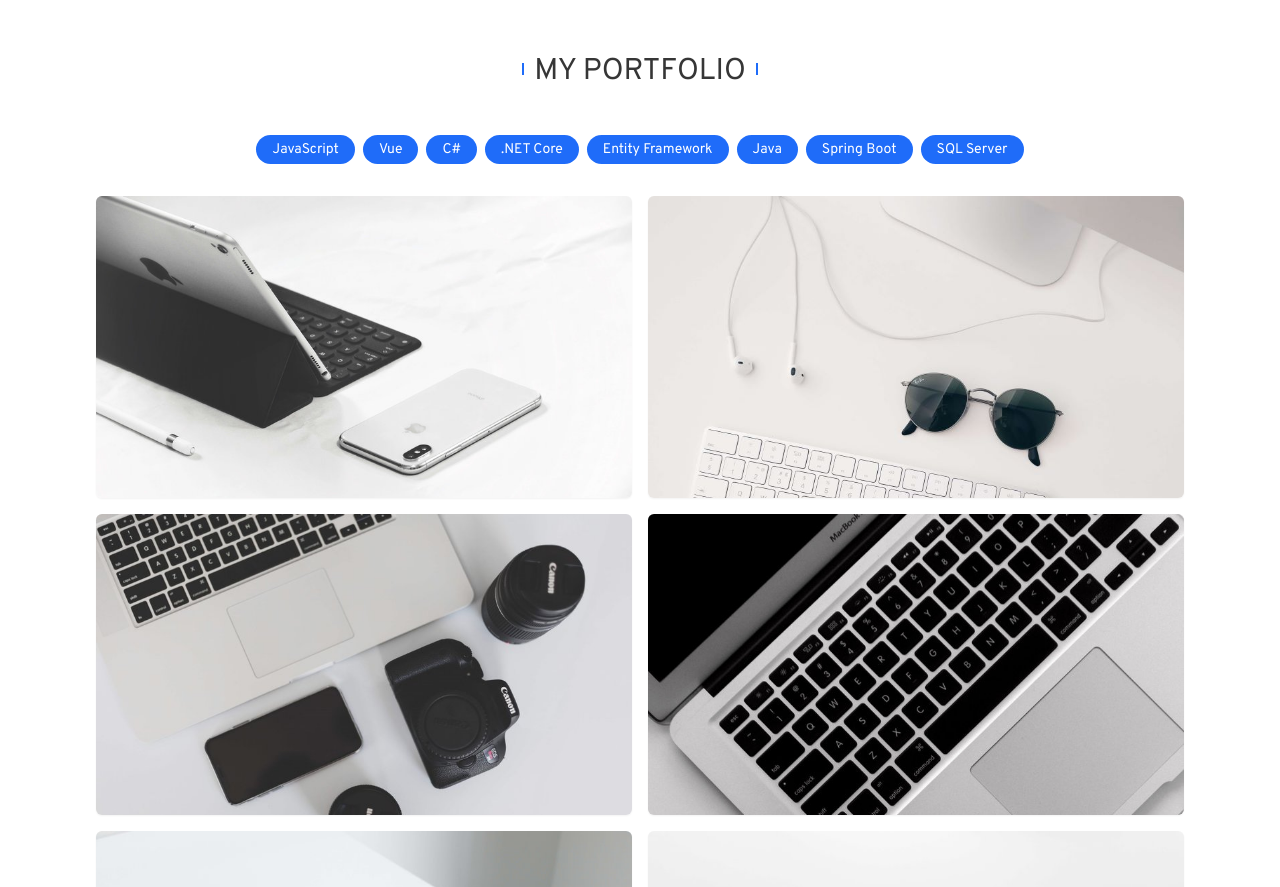
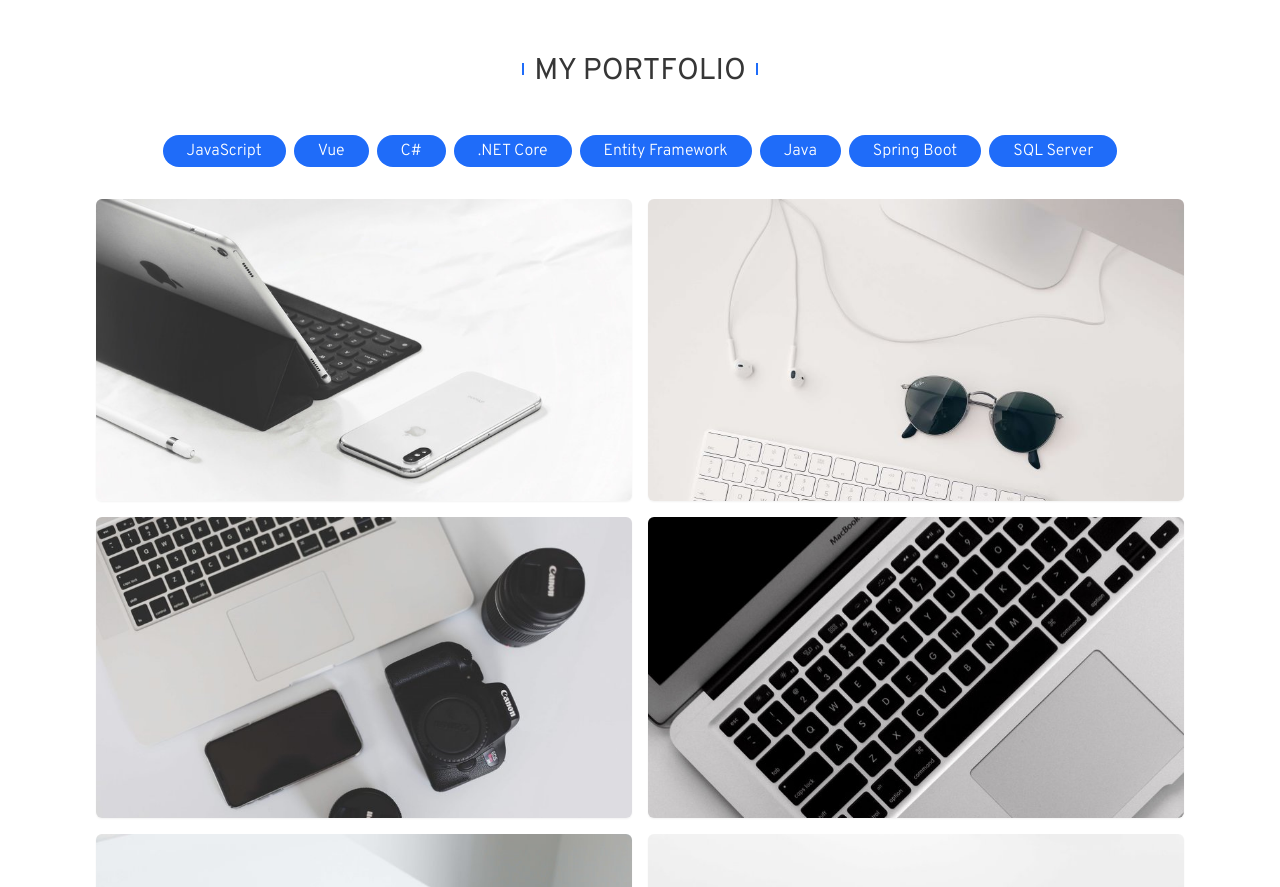
Before and after one commit to gonzalomansilla/Portfolio, a Vue app: page / in a window 1280 px wide. Shown: the part 2160-3047 px from the top of the page. Built offline with nearby package versions, Linux system fonts and the light colour scheme.

Commit message:
feat: Responsive via JS para tags

```diff
--- a/src/components/sections/Portfolio.vue
+++ b/src/components/sections/Portfolio.vue
@@ -7,7 +7,7 @@
             v-for="(tag, index) in proyectTags"
             :key="index"
             theme="blue"
-            size="small"
+            :size="isScreenXL ? 'medium' : 'small'"
             :text="tag"
           ></ProyectTag>
         </div>
@@ -36,7 +36,9 @@ export default {
     ProyectTag,
     Proyect,
   },
-  data: () => ({
+  data: function () {
+    return {
+      isScreenXL: false,
       proyectTags: [
         "JavaScript",
         "Vue",
@@ -97,7 +99,21 @@ export default {
           repositoryUrl: "https://github.com/NewtonGrav",
         },
       ],
-  }),
+    };
+  },
+  mounted () {
+    const mediaQueryXL = window.matchMedia("(min-width: 1280px)");
+
+    mediaQueryXL.addListener(this.machScreen);
+
+    this.machScreen(mediaQueryXL);
+  },
+  methods: {
+    machScreen (e) {
+      if (e.matches) this.isScreenXL = true
+      else this.isScreenXL = false
+    }
+  },
 };
 </script>
 
```
Lines whose indentation alone changed are shown as unchanged.
